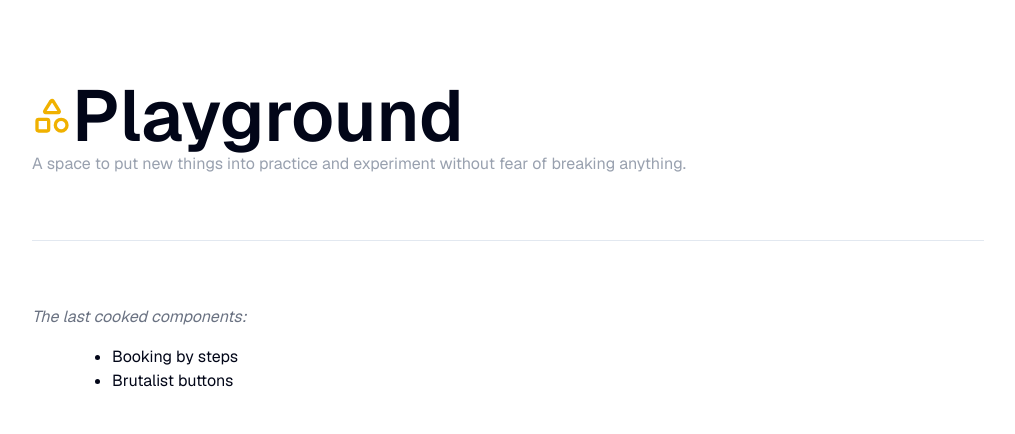
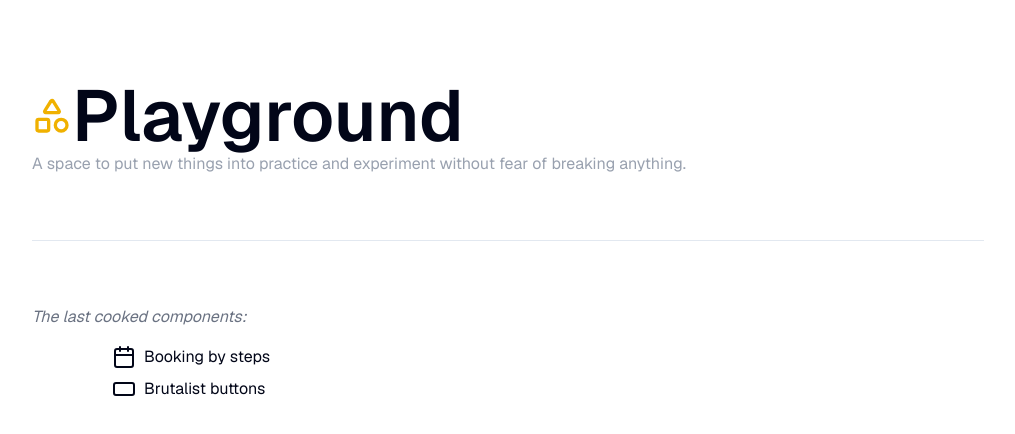
Before and after one commit to yolberjp/playground, a Next.js app: page / in a window 1280 px wide. Shown: the top 434 px of the page, without its empty margins (132-1147 px from the left). Built offline with nearby package versions, Linux system fonts and the light colour scheme.

Commit message:
feature: Enhance home page links with icons for the list of components

```diff
--- a/app/page.tsx
+++ b/app/page.tsx
@@ -1,15 +1,17 @@
 import { Separator } from "@/components/ui/separator";
-import { Shapes } from "lucide-react";
+import { Calendar, RectangleHorizontal, Shapes } from "lucide-react";
 import Link from "next/link";
 
 const links = [
   {
     href: "/booking",
     label: "Booking by steps",
+    icon: <Calendar />
   },
   {
     href: "/brutalist-buttons",
     label: "Brutalist buttons",
+    icon: <RectangleHorizontal />
   },
 ];
 
@@ -31,10 +33,11 @@ export default function Home() {
         <header>
           <h3 className="text-md italic text-gray-500">The last cooked components:</h3>
         </header>
-        <ul className="px-10 md:px-20 list-disc">
+        <ul className="px-10 md:px-20 space-y-2">
           {links.map((link) => (
             <li key={link.href}>
-              <Link href={link.href} className="hover:text-yellow-800">
+              <Link href={link.href} className="hover:text-yellow-800 flex flex-row items-center gap-2">
+                {link.icon}
                 {link.label}
               </Link>
             </li>
```
